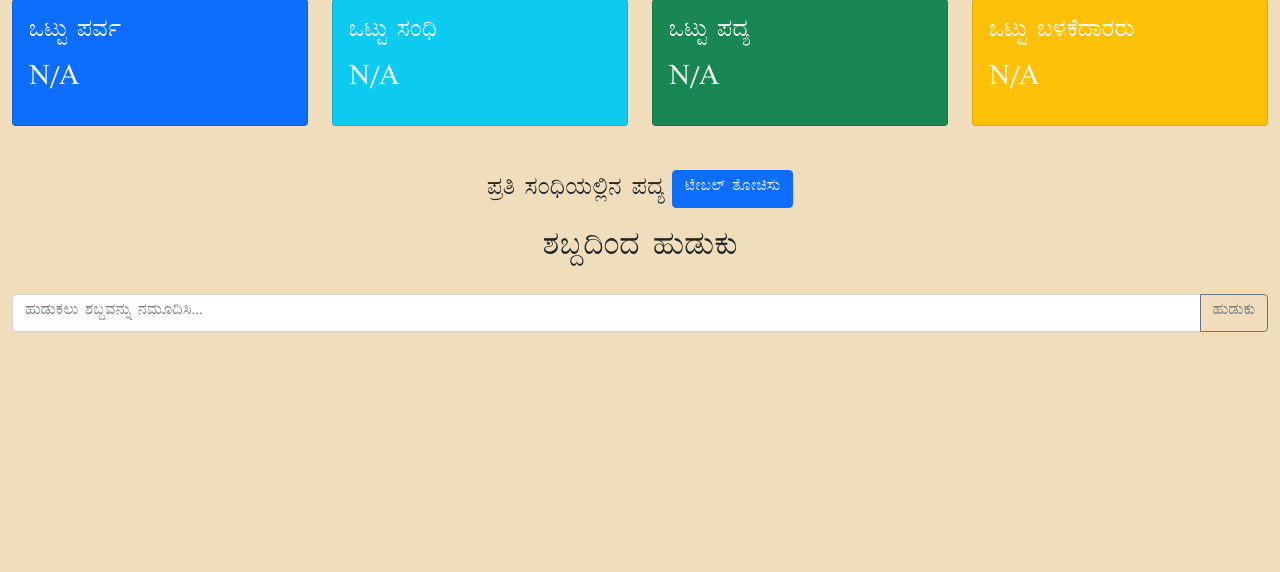
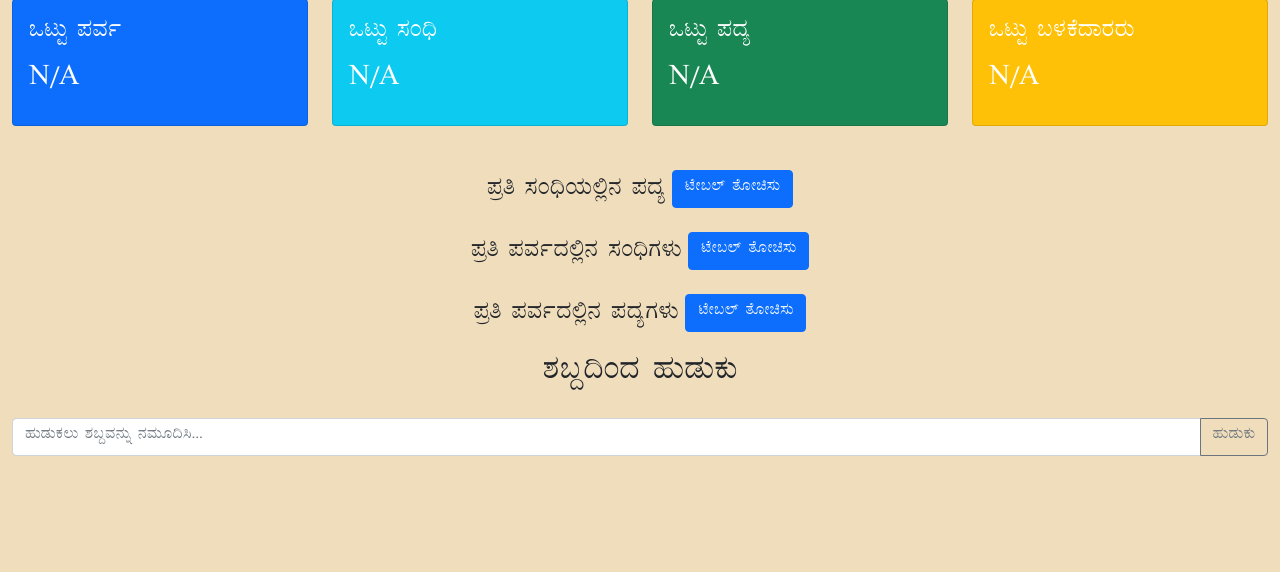
Before and after one commit to kagapa-blr/kvb, a Flask app: page /stats in a window 1280 px wide. Shown: the part 122-694 px from the top of the page. Run offline with Flask 3, Linux system fonts and the light colour scheme; data that the repository does not hold is empty; parts of the project's set-up code (start-up, migrations or seed data) failed here and were passed over; some libraries are stand-ins or nearby versions.

Commit message:
statistics updated for parva and padya

```diff
--- a/static/js/statistics.js
+++ b/static/js/statistics.js
@@ -33,15 +33,42 @@ async function fetchDetails() {
         document.getElementById('total-sandhi').innerText = data.total_sandhi || 'N/A';
         document.getElementById('total-padya-all').innerText = data.total_padya || 'N/A';
         document.getElementById('total-users').innerText = data.total_users || 'N/A';
+        // document.getElementById('padya_in_each_parva').innerText = data.padya_in_each_parva || 'N/A';
+        // document.getElementById('sandhi_in_each_parva').innerText = data.sandhi_in_each_parva || 'N/A';
+
 
         // Populate Padya in Each Sandhi table
         const padyaTableBody = document.getElementById('total-padya');
         padyaTableBody.innerHTML = ''; // Clear existing data
+
         data.padya_in_each_sandhi.forEach(([sandhi, padya]) => {
             const row = document.createElement('tr');
             row.innerHTML = `<td>${sandhi}</td><td>${padya}</td>`;
             padyaTableBody.appendChild(row);
         });
+
+        const sandhiParvaTableBody = document.getElementById('sandhi-in-each-parva')
+        sandhiParvaTableBody.innerHTML = '';
+
+    data.sandhi_in_each_parva.forEach(([parva, sandhi]) => {
+        const row = document.createElement('tr');
+        row.innerHTML = `<td>${parva}</td><td>${sandhi}</td>`;
+        sandhiParvaTableBody.appendChild(row);
+    });
+
+
+
+const parvaPadyaTableBody = document.getElementById('padya-in-each-parva');
+parvaPadyaTableBody.innerHTML = '';
+
+// Assuming data.padya_in_each_parva is an array of objects with properties: parva_id, parva_name, and total_padya
+data.padya_in_each_parva.forEach(({ parva_id, parva_name, total_padya }) => {
+    const row = document.createElement('tr');
+    row.innerHTML = `<td>${parva_id}</td><td>${parva_name}</td><td>${total_padya}</td>`;
+    parvaPadyaTableBody.appendChild(row);
+});
+
+
     } catch (error) {
         console.error('Error fetching details:', error);
     }
@@ -69,39 +96,8 @@ async function searchByWord(word) {
     }
 }
 
-// Display search results
-// function displaySearchResults(results) {
-//     const resultsContainer = document.getElementById('search-results');
-//     resultsContainer.innerHTML = ''; // Clear previous results
 
-//     if (results.length === 0) {
-//         resultsContainer.innerHTML = `
-//             <li class="list-group-item text-center text-muted">
-//                 No results found.
-//             </li>
-//         `;
-//     } else {
-//         results.forEach(result => {
-//             const totalResults = result.length;
-//             const listItem = document.createElement('li');
-//             listItem.className = 'list-group-item mb-2 p-2 border rounded shadow-sm'; // Add margin and padding for better spacing
 
-//             listItem.innerHTML = `
-//                 <h5 class="mb-2"><strong>ಪರ್ವದ ಹೆಸರು:</strong> ${result.parva_name}</h5>
-//                 <p class="mb-1"><strong>ಸಂಧಿ ಸಂಖ್ಯೆ:</strong> ${result.sandhi_id}</p>
-//                 <p class="mb-1"><strong>ಪದ್ಯ ಸಂಖ್ಯೆ:</strong> ${result.padya_number}</p>
-//                 <p class="mb-2"><strong>ಪದ್ಯ:</strong> <pre class="bg-light p-2 rounded">${highlightWord(result.padya, searchWord)}</pre></p>
-//                 <p class="mb-1"><strong>ಅರ್ಥ:</strong> ${result.artha}</p>
-//                 <p class="mb-1"><strong>ಟಿಪ್ಪಣಿ:</strong> ${result.tippani.replace('nan','-')}</p>
-//                 <p class="mb-1"><strong>ಪಾಠಾಂತರ:</strong> ${result.pathantar}</p>
-//             `;
-
-//             resultsContainer.appendChild(listItem);
-//         });
-//     }
-// }
-
-// Display search results
 function displaySearchResults(results) {
     const resultsContainer = document.getElementById('search-results');
     resultsContainer.innerHTML = ''; // Clear previous results
--- a/templates/statistics.html
+++ b/templates/statistics.html
@@ -64,6 +64,8 @@
         </div>
     </div>
 
+    <div class="total-padya-in-each-sandhi">
+
         <h4 class="text-center my-4">
             ಪ್ರತಿ ಸಂಧಿಯಲ್ಲಿನ ಪದ್ಯ
             <button class="btn btn-primary" type="button" data-bs-toggle="collapse" data-bs-target="#padyaTable"
@@ -85,6 +87,58 @@
             </table>
         </div>
 
+    </div>
+
+    <div class="sandhi-in-each-parva">
+
+        <h4 class="text-center my-4">
+            ಪ್ರತಿ ಪರ್ವದಲ್ಲಿನ ಸಂಧಿಗಳು
+            <button class="btn btn-primary" type="button" data-bs-toggle="collapse" data-bs-target="#sandhiParvaTable"
+                    aria-expanded="false" aria-controls="sandhiParvaTable">
+                ಟೇಬಲ್ ತೋಚಿಸು
+            </button>
+        </h4>
+        <div class="collapse" id="sandhiParvaTable">
+            <table class="table table-bordered">
+                <thead class="table-dark">
+                <tr>
+                    <th scope="col">ಪರ್ವ</th>
+                    <th scope="col">ಸಂಧಿ</th>
+                </tr>
+                </thead>
+                <tbody id="sandhi-in-each-parva">
+                <!-- JavaScript ಮೂಲಕ ಅಳವಡಿಸಲಾಗುವ ವಿಷಯ -->
+                </tbody>
+            </table>
+        </div>
+
+    </div>
+
+    <div class="padya-in-each-parva">
+        <h4 class="text-center my-4">
+            ಪ್ರತಿ ಪರ್ವದಲ್ಲಿನ ಪದ್ಯಗಳು
+            <button class="btn btn-primary" type="button" data-bs-toggle="collapse" data-bs-target="#padyaParvaTable"
+                    aria-expanded="false" aria-controls="padyaParvaTable">
+                ಟೇಬಲ್ ತೋಚಿಸು
+            </button>
+        </h4>
+        <div class="collapse" id="padyaParvaTable">
+            <table class="table table-bordered">
+                <thead class="table-dark">
+                <tr>
+                    <th scope="col">ಪರ್ವ ID</th>
+                    <th scope="col">ಪರ್ವ</th>
+                    <th scope="col">ಪದ್ಯ</th>
+                </tr>
+                </thead>
+                <tbody id="padya-in-each-parva">
+                <!-- JavaScript ಮೂಲಕ ಅಳವಡಿಸಲಾಗುವ ವಿಷಯ -->
+                </tbody>
+            </table>
+        </div>
+    </div>
+
+
     <h2 class="text-center my-4">ಶಬ್ದದಿಂದ ಹುಡುಕು</h2>
     <form id="search-form" class="mb-4">
         <div class="input-group">
--- a/utils/statistics.py
+++ b/utils/statistics.py
@@ -35,15 +35,14 @@ class Statistics:
                 GROUP BY sandhi_id
             """)).fetchall()
 
-            # Total Padya in Each Parva
+            # Total Padya in Each Parva with Name
             total_padya_in_each_parva = connection.execute(text("""
-                SELECT p.id AS parva_id, COUNT(pa.id) AS total_padya
+                SELECT p.id AS parva_id, p.name AS parva_name, COUNT(pa.id) AS total_padya
                 FROM padya pa
                 JOIN sandhi s ON pa.sandhi_id = s.id
                 JOIN parva p ON s.parva_id = p.id
-                GROUP BY p.id
+                GROUP BY p.id, p.name
             """)).fetchall()
-
             # Total Padya (from all Sandhi)
             total_padya_all = connection.execute(text("SELECT COUNT(*) AS total_padya_all FROM padya")).scalar()
 
@@ -63,7 +62,8 @@ class Statistics:
             ]
 
             statistics['padya_in_each_parva'] = [
-                (row.parva_id, row.total_padya) for row in total_padya_in_each_parva
+                {'parva_id': row.parva_id, 'parva_name': row.parva_name, 'total_padya': row.total_padya}
+                for row in total_padya_in_each_parva
             ]
 
             statistics['total_padya'] = total_padya_all
```
Lines whose indentation alone changed are shown as unchanged.
